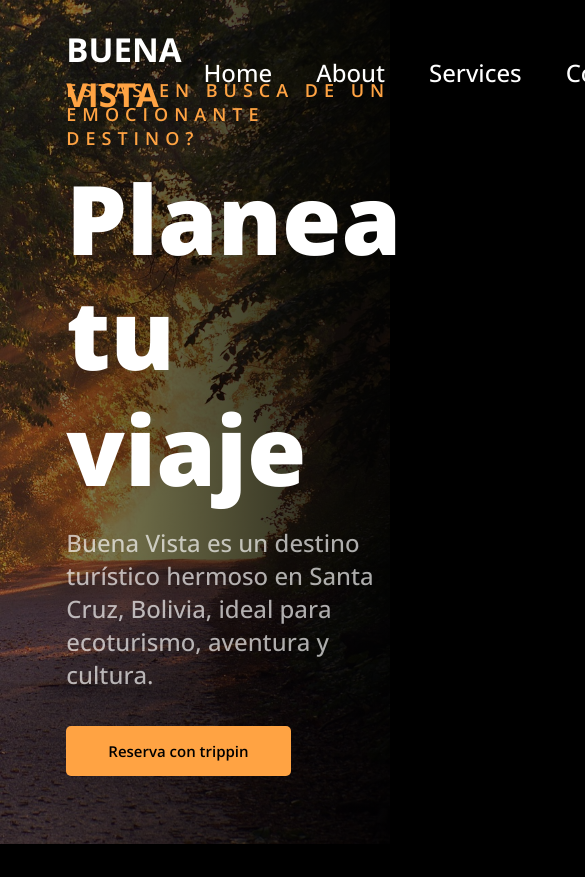
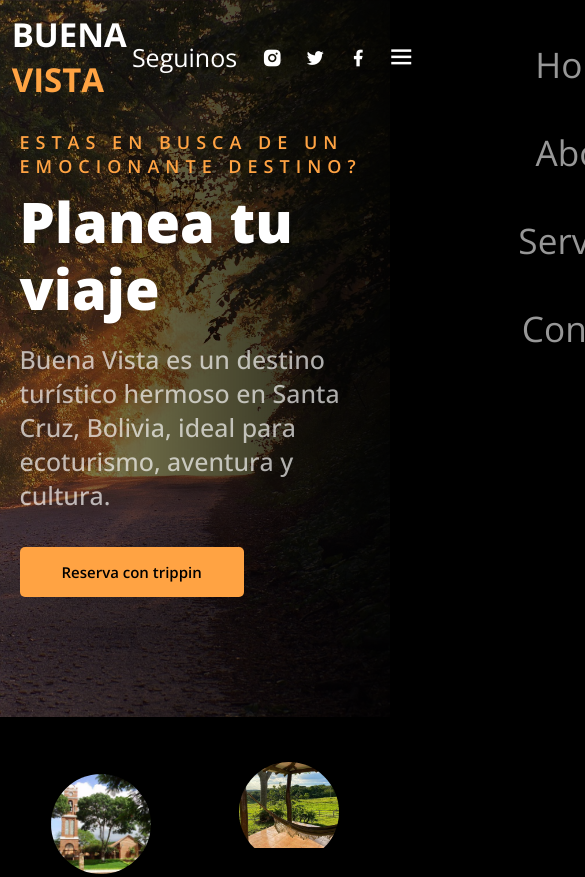
Before and after one commit to JaldinProgrammer/BuenaVista, a plain HTML site: page index.html in a window 390 px wide. Shown: the top 877 px of the page, 585 px wide, since content can reach past the window. Drawn offline with nearby package versions, Linux system fonts and the light colour scheme.

Commit message:
media query added for make everything responsive

```diff
--- a/css/style.css
+++ b/css/style.css
@@ -291,3 +291,110 @@ header.sticky{
     color: #ffffffab;
     margin-bottom: 35px;
 }
+
+@media (max-width: 1700px) {
+    header{
+        padding: 18px 8%;
+    }
+    heafer.sticky{
+        padding: 7px 8%;
+    }
+    section{
+        padding: 50px 8% 40px;
+    }
+}
+
+@media (max-width: 1200px) {
+    header{
+        padding: 14px 5%;
+    }
+    heafer.sticky{
+        padding: 7px 5%;
+    }
+    section{
+        padding: 45px 8% 35px;
+    }
+    :root{
+        --h1-font: 4.6rem;
+        --h2-font: 2.8rem;
+        --p-font: 25px;
+    }
+    .home{
+        height: 90vh;
+    }
+}
+
+@media (max-width: 1050px) {
+    .feature-content{
+        gap: 1.5rem;
+    }
+    .holiday{
+        gap: 3rem;
+    }
+    .culture{
+        gap: 3rem;
+    }
+
+    #menu-icon{
+        display: block;
+    }
+
+    .navbar{
+        position: absolute;
+        width: 100%;
+        height: 100vh;
+        padding: 40px 60px;
+        top: 0;
+        bottom: 0;
+        left: 100%;
+        right: 0;
+        display: flex;
+        flex-direction: column;
+        background: var(--bg-color);
+        transition: all 0.5s ease;
+    }
+
+    .navbar a{
+        display: block;
+        color: #979797;
+        padding: 0;
+        margin: 0px 0px 40px 0px;
+        font-size: 2.2rem;
+        font-weight: 400;
+    }
+
+    .navbar.open{
+        left: 0;
+    }
+}
+
+@media (max-width: 800px) {
+    .holiday{
+        grid-template-columns: 1fr;
+    }
+    .culture{
+        grid-template-columns: 1fr;
+    }
+}
+
+@media (max-width: 600px) {
+    :root{
+        --h1-font: 3.5rem;
+        --h2-font: 2.1rem;
+    }
+    .home{
+        height: 85vh;
+    }
+}
+
+@media (max-width: 450px) {
+    header{
+        padding: 12px 3%;
+    }
+    heafer.sticky{
+        padding: 7px 3%;
+    }
+    section{
+        padding: 45px 5% 35px;
+    }
+}
--- a/js/script.js
+++ b/js/script.js
@@ -3,3 +3,11 @@ const header =  document.querySelector('header');
 window.addEventListener('scroll', () => {
     header.classList.toggle('sticky', window.scrollY > 60);
 });
+
+let menu = document.querySelector('#menu-icon');
+let navbar = document.querySelector('.navbar');
+
+menu.onclick = () => {
+    menu.classList.toggle('bx-x');
+    navbar.classList.toggle('open');
+};
```
